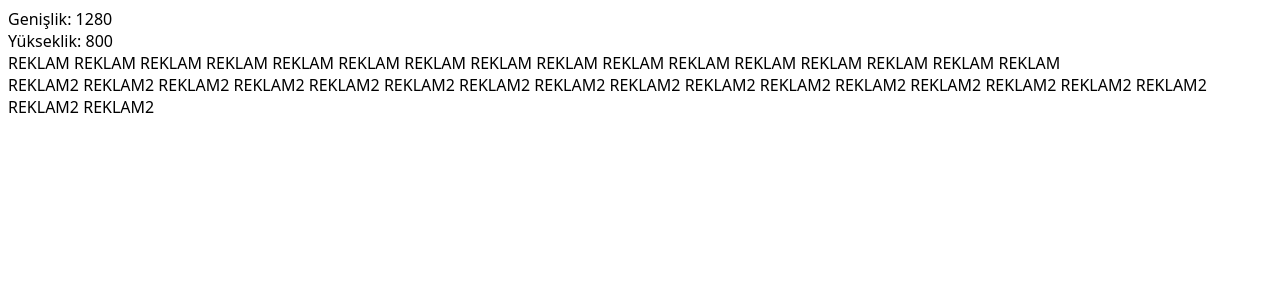
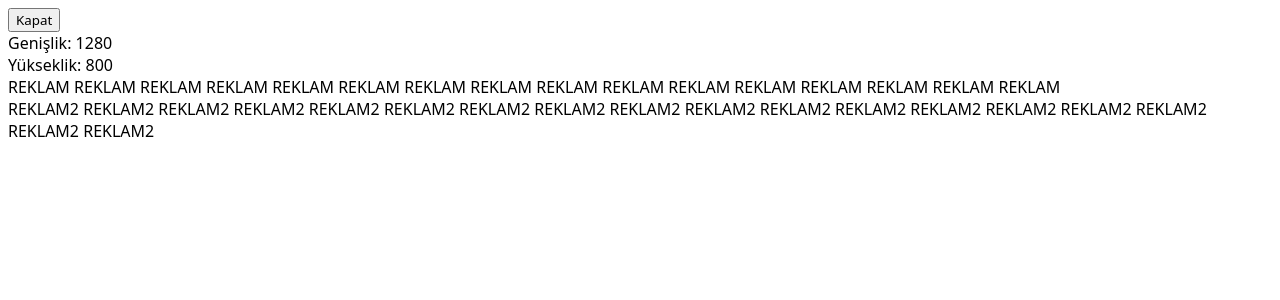
Before and after one commit to hasantktledu/hafta14, a React (Create React App) app: page / in a window 1280 px wide. Shown: the top 300 px of the page. Built offline with nearby package versions, Linux system fonts and the light colour scheme.

Commit message:
Mount-unmount örneği uygulandı.

```diff
--- a/src/App.js
+++ b/src/App.js
@@ -1,31 +1,17 @@
+import { useState } from 'react';
 import './App.css';
-import useWindowSize from './hooks/useWindowSize';
+import { Kutu } from './Kutu';
+
 
 function App() {
-  const pencere = useWindowSize()
-
+  const [acik, acikGuncelle] = useState(true)
 
   return (
     <>
-      <div>
-        Genişlik: {pencere.width} <br />
-        Yükseklik: {pencere.height}
-      </div>
-
-      <div className={pencere.width<=600 ? 'gizle' : ''}>
-        REKLAM REKLAM REKLAM REKLAM REKLAM REKLAM REKLAM REKLAM
-        REKLAM REKLAM REKLAM REKLAM REKLAM REKLAM REKLAM REKLAM
-      </div>
-
-      {
-        pencere.width > 600 &&
-          <div>
-            REKLAM2 REKLAM2 REKLAM2 REKLAM2 REKLAM2 REKLAM2 REKLAM2 REKLAM2 REKLAM2
-            REKLAM2 REKLAM2 REKLAM2 REKLAM2 REKLAM2 REKLAM2 REKLAM2 REKLAM2 REKLAM2
-          </div>
-      }
+      <button onClick={()=>acikGuncelle(eskiDeger=>!eskiDeger)}>{acik ? "Kapat" : "Aç"}</button>
+      { acik && <Kutu />}
     </>
-  );
+  )
 }
 
 export default App;
--- /dev/null
+++ b/src/Kutu.jsx
@@ -0,0 +1,27 @@
+import useWindowSize from './hooks/useWindowSize';
+
+export function Kutu() {
+    const pencere = useWindowSize()
+
+    return (
+      <>
+        <div>
+          Genişlik: {pencere.width} <br />
+          Yükseklik: {pencere.height}
+        </div>
+
+        <div className={pencere.width<=600 ? 'gizle' : ''}>
+          REKLAM REKLAM REKLAM REKLAM REKLAM REKLAM REKLAM REKLAM
+          REKLAM REKLAM REKLAM REKLAM REKLAM REKLAM REKLAM REKLAM
+        </div>
+
+        {
+          pencere.width > 600 &&
+            <div>
+              REKLAM2 REKLAM2 REKLAM2 REKLAM2 REKLAM2 REKLAM2 REKLAM2 REKLAM2 REKLAM2
+              REKLAM2 REKLAM2 REKLAM2 REKLAM2 REKLAM2 REKLAM2 REKLAM2 REKLAM2 REKLAM2
+            </div>
+        }
+      </>
+    );
+}
--- a/src/hooks/useWindowSize.js
+++ b/src/hooks/useWindowSize.js
@@ -18,7 +18,7 @@
 
     handleResize();
 
-    return () => window.removeEventListener("resize", handleResize);
+    return () => window.removeEventListener("resize", handleResize)
   }, []);
 
   return windowSize;
```
